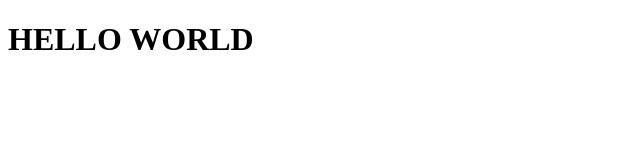
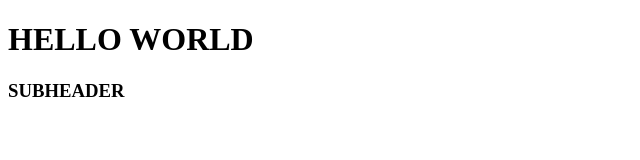
Before and after one commit to lebaonhi12c1/gittest, a plain HTML site: page index.html in a window 1280 px wide. Shown: the whole page, without its empty margins (0-640 px from the left). Drawn offline with Linux system fonts and the light colour scheme.

Commit message:
create sub__header

```diff
--- a/index.html
+++ b/index.html
@@ -8,5 +8,6 @@
 </head>
 <body>
     <h1 class="header">HELLO WORLD</h1>
+    <h3 class="sub__header">SUBHEADER</h3>
 </body>
 </html>
```
